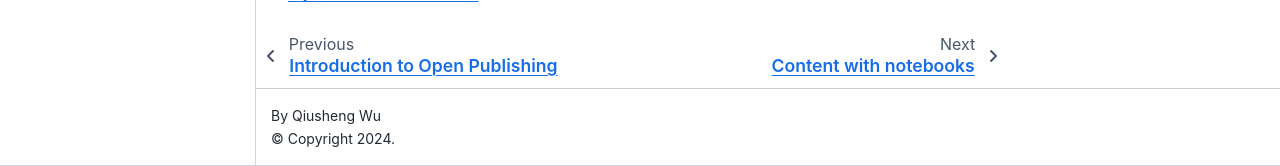
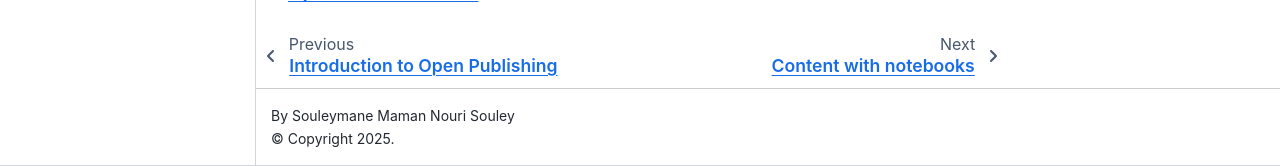
Before and after one commit to halieute/Mormyridae_family, a Jupyter Book: the page built from book/introduction.md, in a window 1280 px wide and 900 px high, scrolled down 2124 px. Shown: the part 734-900 px from the top of the window. Built offline with Jupyter Book 1.0.4 settings and Sphinx 7.4.7 and the Sphinx Book theme 1.1.4, drawn with Linux system fonts in a browser that asks for light colours; cross-references to code outside the pages are shown as plain code.

Commit message:
Update author and copyright year in config

```diff
--- a/_config.yml
+++ b/_config.yml
@@ -6,8 +6,8 @@
 #######################################################################################
 # Book settings
 title: Jupyter Book Demo # The title of the book. Will be placed in the left navbar.
-author: Qiusheng Wu # The author of the book
-copyright: "2024" # Copyright year to be placed in the footer
+author: Souleymane Maman Nouri Souley # The author of the book
+copyright: "2025" # Copyright year to be placed in the footer
 logo: logo.png # A path to the book logo
 # Patterns to skip when building the book. Can be glob-style (e.g. "*skip.ipynb")
 exclude_patterns: [_build, Thumbs.db, .DS_Store, "**.ipynb_checkpoints"]
```
